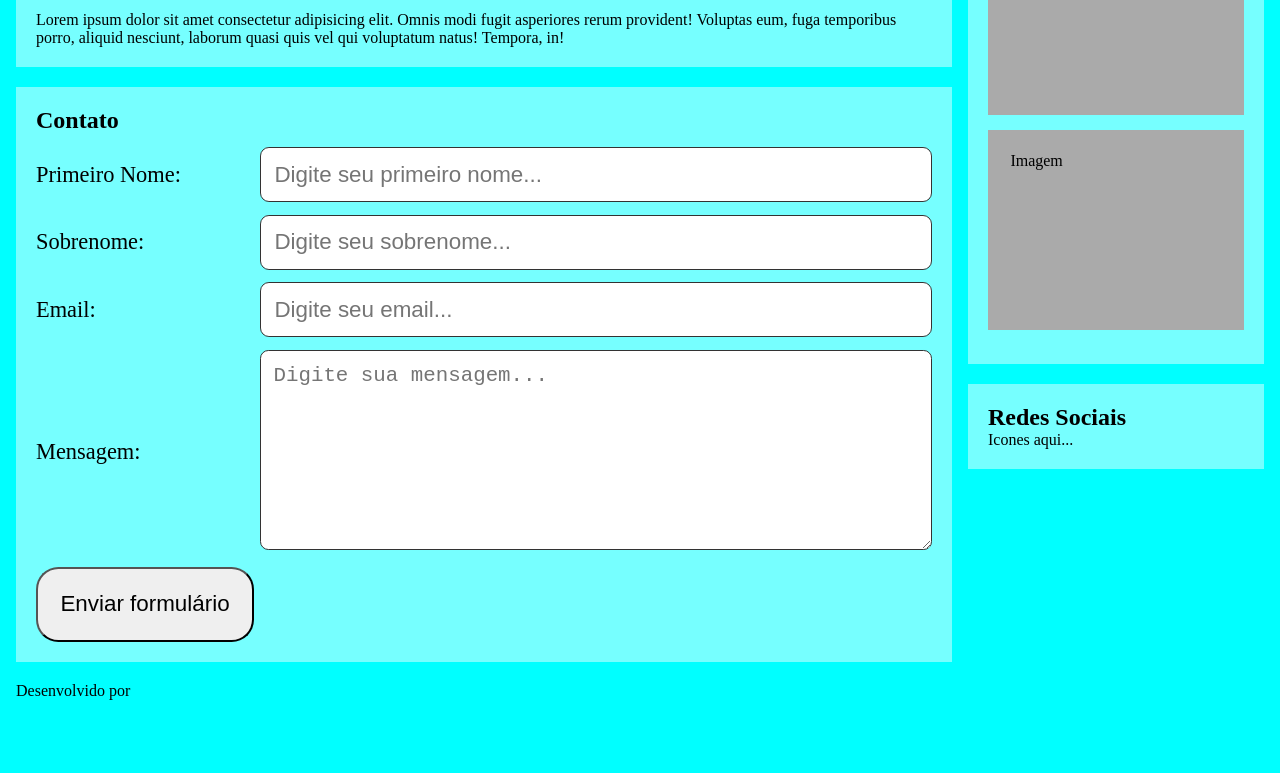
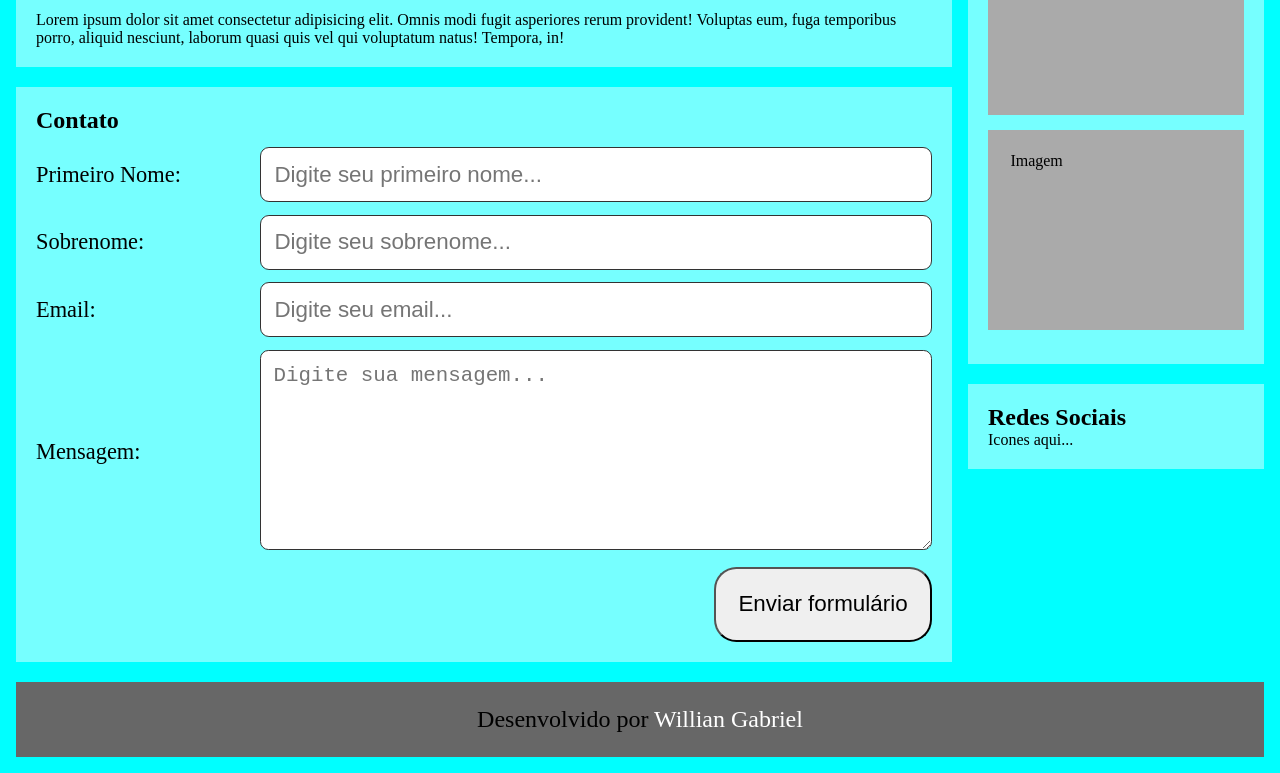
Before and after one commit to Willian-Gabriel-18/Curso_SENAC, a plain HTML site: page aula6-atv/index.html in a window 1280 px wide. Shown: the part 892-1665 px from the top of the page. Before the commit the page ends 1608 px from the top, so only its background shows below. Drawn offline with Linux system fonts and the light colour scheme.

Commit message:
Aula 6 continuação
Melhorando o front-end do exercicio

```diff
--- a/aula6-atv/assets/style/style.css
+++ b/aula6-atv/assets/style/style.css
@@ -85,6 +85,7 @@ section{
     display: flex;
     flex-flow: row nowrap;
     margin-top: .8em;
+    justify-content: flex-end;
 }
 
 .form-row-label{
@@ -125,3 +126,19 @@ input[type='text'], input[type='email'], textarea{
     border-radius: 1em;
     font-size: 1.4em;
 }
+
+.form-row button:hover{
+    background-color: aliceblue;
+    color: black;
+    cursor: pointer;
+}
+
+footer{
+    background-color: #676767;
+    text-align: center;
+    font-size: 1.5em;
+}
+
+footer p{
+    padding: 1em;
+}
--- a/aula6-atv/index.html
+++ b/aula6-atv/index.html
@@ -102,7 +102,7 @@
         <!--Coluna 2 end point-->
     </main>
     <footer>
-        <p>Desenvolvido por <a href=""></a></p>
+        <p>Desenvolvido por <a href="https://github.com/Willian-Gabriel-18">Willian Gabriel</a></p>
     </footer>
 </body>
 </html>
```
